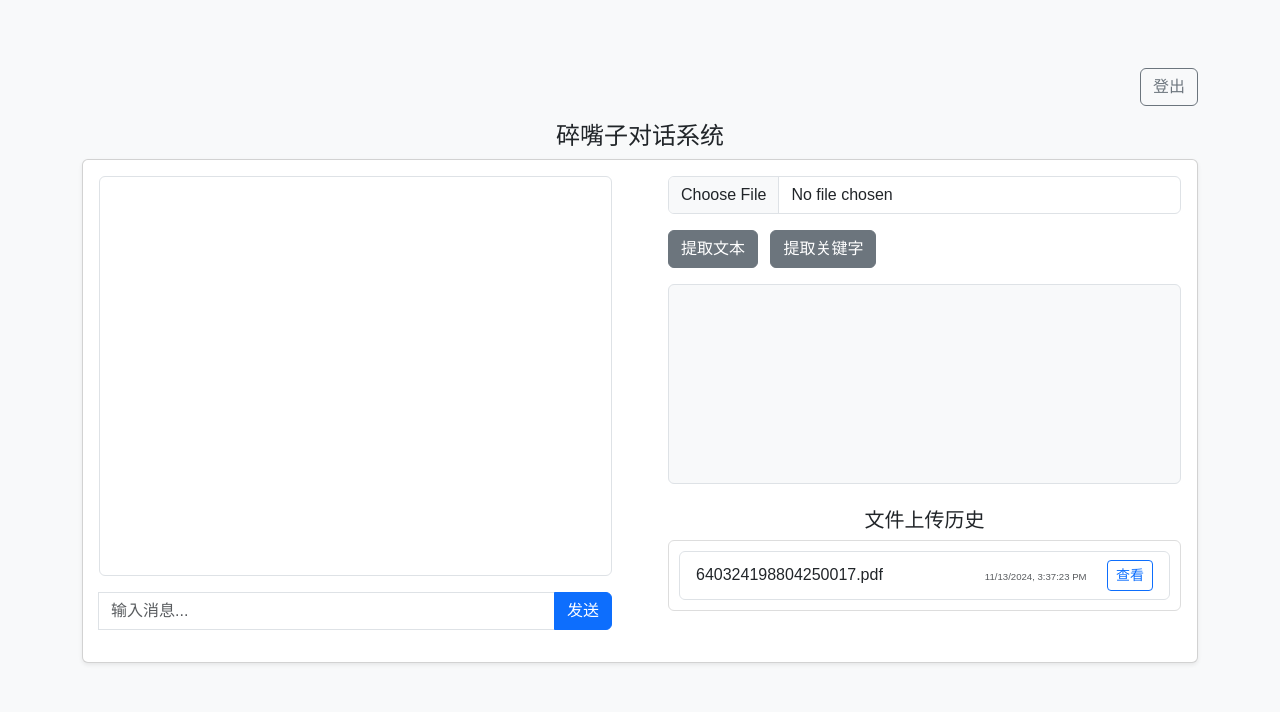
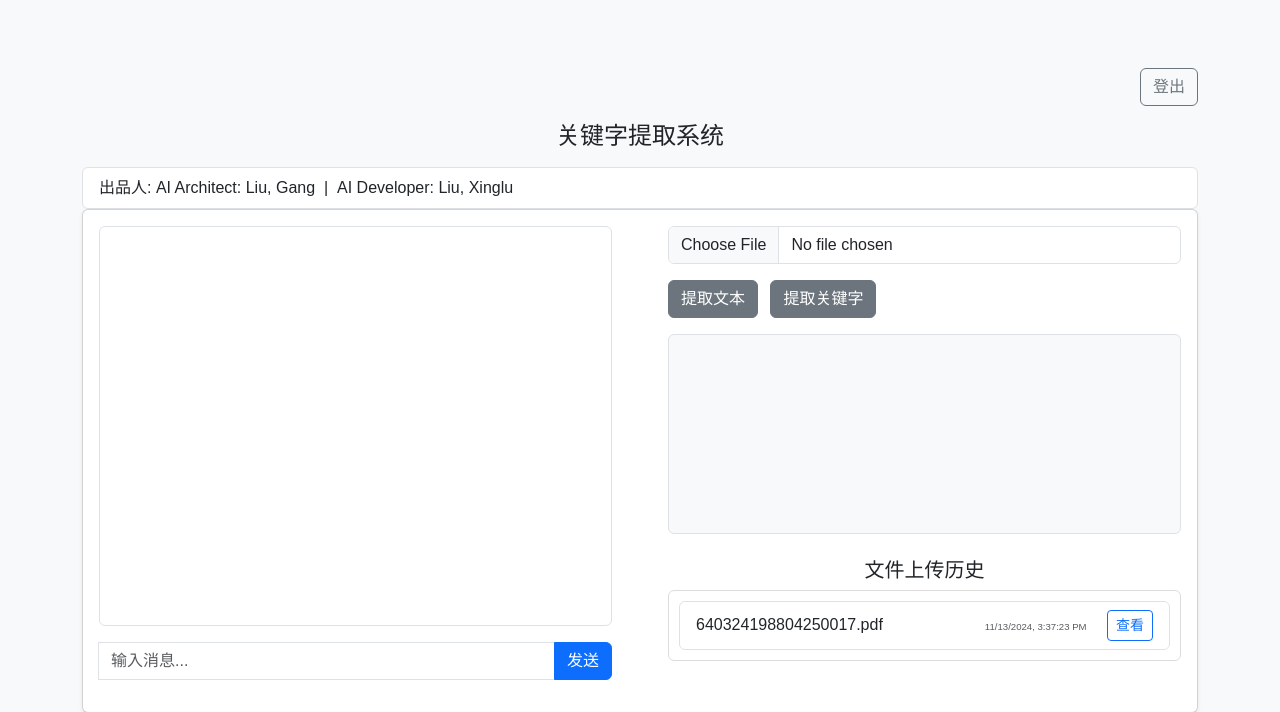
Before and after one commit to liuxinglu/chat, a Flask app: page / in a window 1280 px wide. Shown: the top 712 px of the page. Run offline with Flask 3, Linux system fonts and the light colour scheme; a user stored in the database is signed in; data comes from the database, SQL or seed files in the repository; some libraries are stand-ins or nearby versions.

Commit message:
add content

```diff
--- a/app/static/js/chat.js
+++ b/app/static/js/chat.js
@@ -24,14 +24,14 @@ function sendMessage() {
       })
     .then(data => {
         if (data.reply) {
-            appendMessage('bot-message', '碎嘴子: ' + data.reply);
+            appendMessage('bot-message', '回复: ' + data.reply);
         } else {
-            appendMessage('bot-message', '碎嘴子: 无法获取回复');
+            appendMessage('bot-message', '回复: 无法获取回复');
         }
     })
     .catch(error => {
         console.error('Error:', error);
-        appendMessage('bot-message', `碎嘴子: 请求失败 (${error.message})`);
+        appendMessage('bot-message', `回复: 请求失败 (${error.message})`);
     });
 }
 
@@ -124,14 +124,14 @@ function getKeywords() {
     .then(response => response.json())
     .then(data => {
         if (data.reply) {
-            appendMessage('bot-message', '碎嘴子: ' + data.reply);
+            appendMessage('bot-message', '回复: ' + data.reply);
         } else {
-            appendMessage('bot-message', '碎嘴子: 无法获取回复');
+            appendMessage('bot-message', '回复: 无法获取回复');
         }
     })
     .catch(error => {
         console.error('Error:', error);
-        appendMessage('bot-message', '碎嘴子: 请求失败');
+        appendMessage('bot-message', '回复: 请求失败');
     });
 }
 
--- a/app/templates/index.html
+++ b/app/templates/index.html
@@ -25,7 +25,12 @@
         <div class="text-end mb-3">
             <a href="{{ url_for('auth.logout') }}" class="btn btn-outline-secondary">登出</a>
         </div>
-        <h4 class="text-center mb-7">碎嘴子对话系统</h4>
+        <h4 class="text-center mb-7">关键字提取系统</h4>
+        <div class="card-body mt-3">
+            <ul class="list-group mt-2">
+                <li class="list-group-item">出品人: AI Architect: Liu, Gang&nbsp;&nbsp;|&nbsp;&nbsp;AI Developer: Liu, Xinglu</li>
+            </ul>
+        </div>
         <div class="card shadow-sm">
             <div class="row">
             <div class="col-md-6">
@@ -63,6 +68,7 @@
                     <ul id="uploadHistory" class="list-group mt-2">
                         <!-- 上传历史记录将显示在这里 -->
                     </ul>
+
                 </div>
             </div>
         </div>
```
Also changed, not shown: app/__init__.py (+4 -4 lines).
